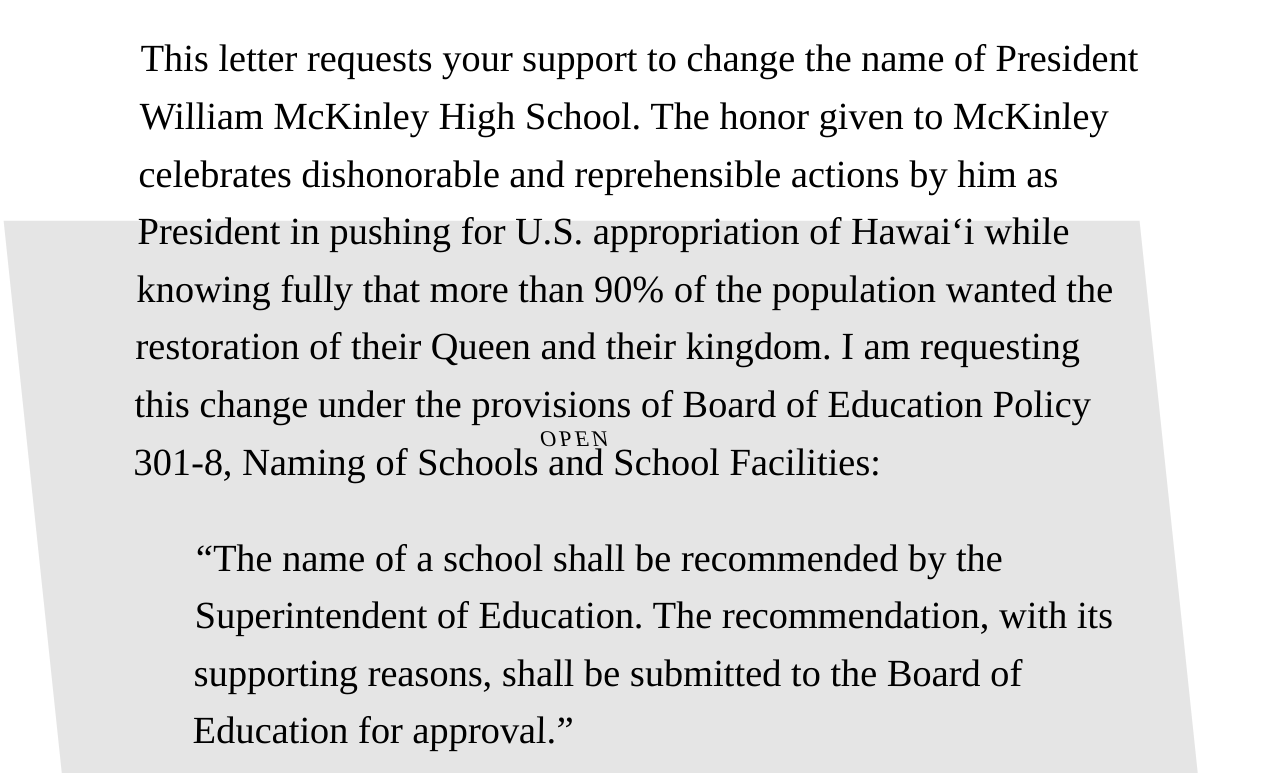
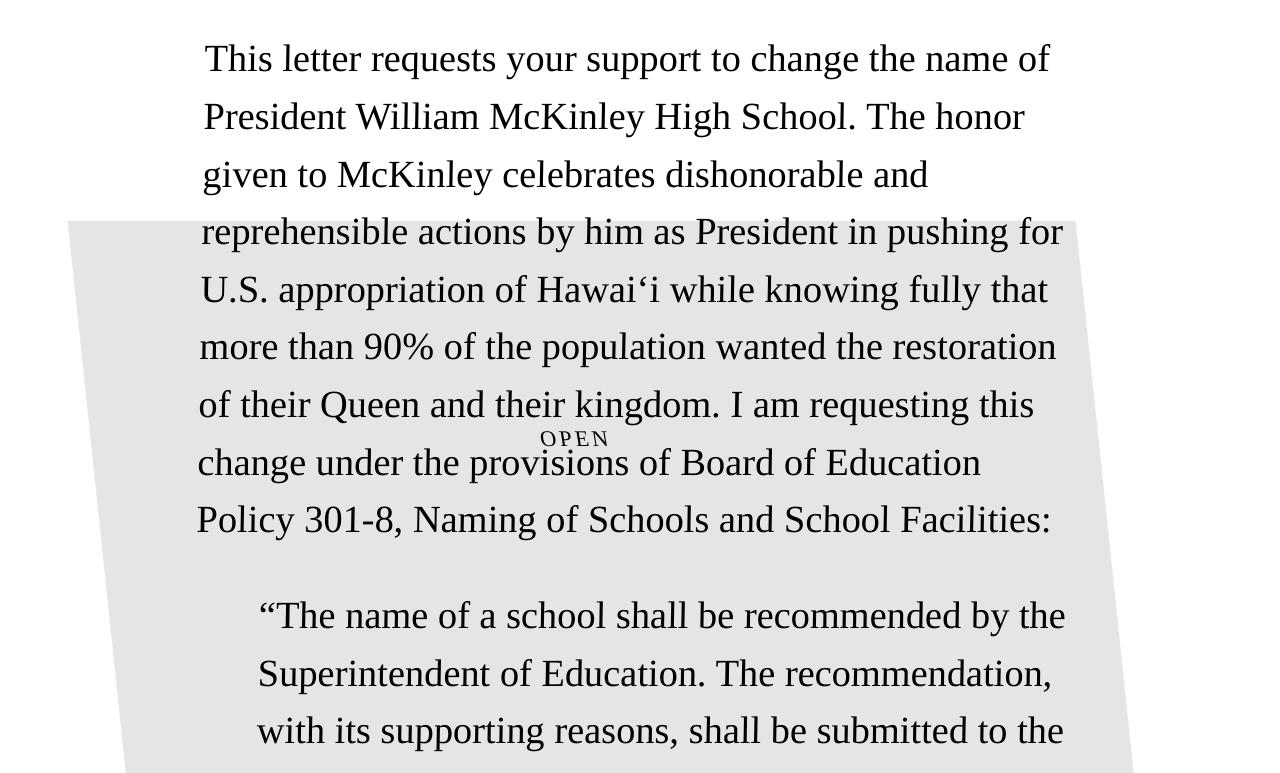
Before and after one commit to rightourhistory/rename-mckinley, a Gatsby site: page /home/components/request-letter in a window 1280 px wide. Shown: the part 669-1442 px from the top of the page. Built offline with nearby package versions, Linux system fonts and the light colour scheme; Gatsby itself is replaced by a stand-in of ours.

Commit message:
responsive tweaks letter

```diff
--- a/src/pages/home/components/request-letter.scss
+++ b/src/pages/home/components/request-letter.scss
@@ -37,13 +37,12 @@
   &__body {
     position: relative;
     max-width: 104rem;
-    margin: 0 4rem;
+    margin: 0;
     font-size: 1.6rem;
     line-height: 150%;
     background: var(--background-color--white);
     color: var(--text-color--dark-primary);
     transition: background ease-out 150ms;
-    cursor: pointer;
     @include mq(medium) {
       margin: 0 auto;
       font-size: 2.4rem;
@@ -52,6 +51,9 @@
     .request-letter--folded & {
       transform: skew(-1deg);
       background: var(--background-color--base);
+      cursor: pointer;
+      margin-left: 4rem;
+      margin-right: 4rem;
     }
 
     &__fold {
```
